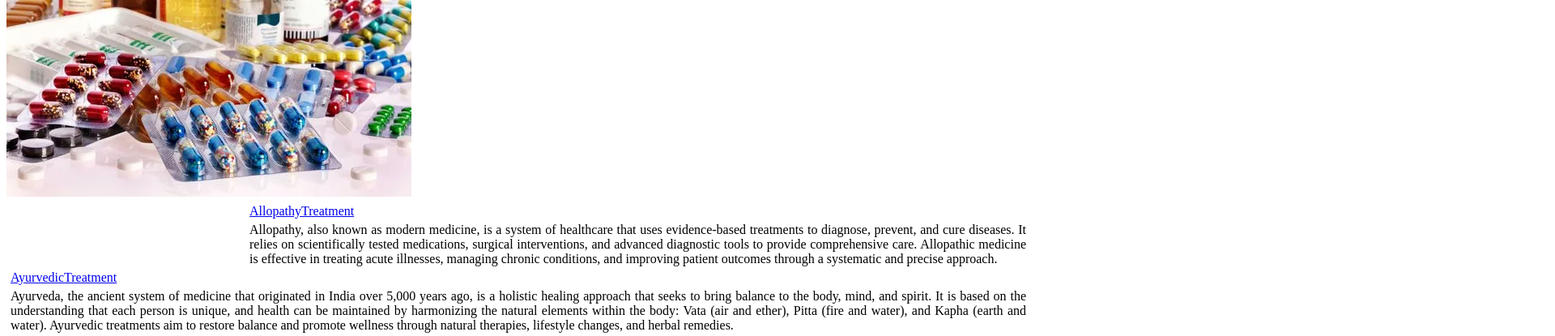
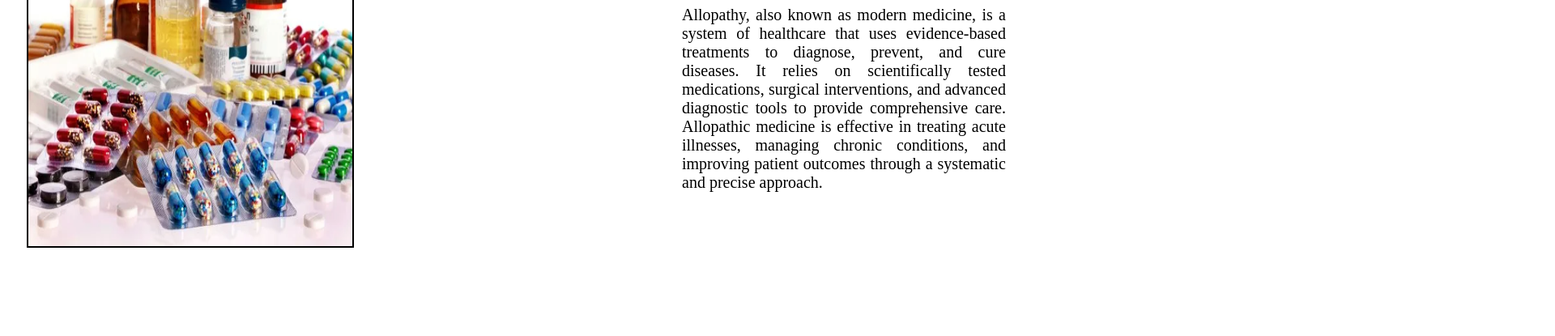
Before and after one commit to Dragx21/medical-website, a plain HTML site: page Service.html in a window 1280 px wide. Shown: the part 203-618 px from the top of the page at 81% size, 1920 px wide, since content can reach past the window. Drawn offline with Linux system fonts and the light colour scheme.

Commit message:
styles.css

```diff
--- a/styles.css
+++ b/styles.css
@@ -190,3 +190,47 @@ p {
 .footer a:hover {
     color: rgb(110, 172, 218);
 }
+.Serviceparent{
+       width:800px ;
+       height: 500px;
+       padding: 20px;
+       display: flex;
+
+
+
+
+}
+.child{
+    width: 400px;
+    height: 400px;
+    border: 2px solid black;
+    margin: 5px;
+
+
+
+}
+.img3{
+    width:  400px;
+    height: 400px;
+
+}
+.head{
+        width: 200px;
+        height: 100px;
+        margin-left: 100px;
+
+
+}
+.head a{
+    font-size: 30px;
+    color: black;
+}
+.head p{
+    width: 400px;
+        height: 100px;
+        margin-left:   10px;
+        font-size: 20px;
+}
+h1{
+    text-align: center;
+}
```
